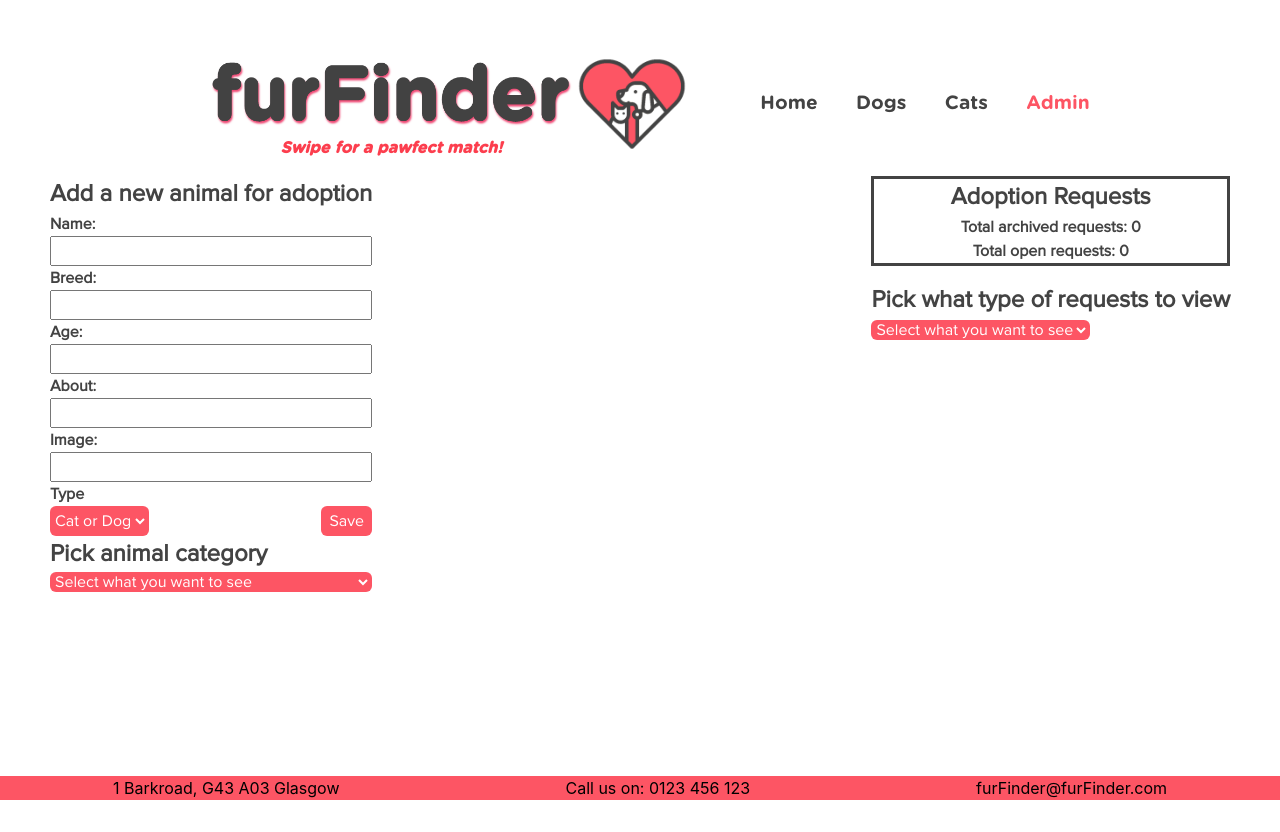
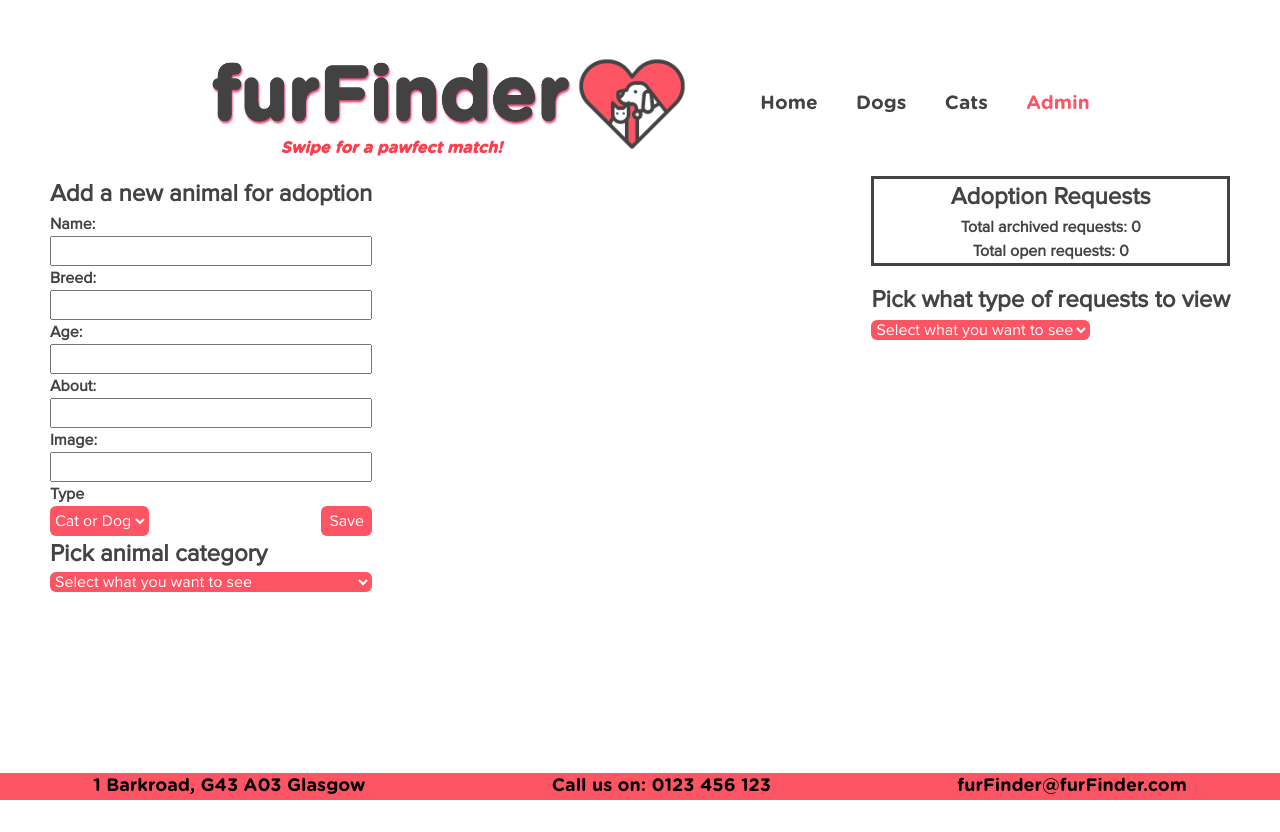
Before and after one commit to ljones-11/pet-shelter-app, a React (Create React App) app in the folder client/: page /admin in a window 1280 px wide. Built offline with nearby package versions, Linux system fonts and the light colour scheme; no server answers; a web font is replaced by a local one.

Commit message:
Footer font changed

```diff
--- a/client/src/components/Footer.js
+++ b/client/src/components/Footer.js
@@ -7,11 +7,11 @@ const FooterStyle = styled.footer`
   display: flex;
   align-items: center;
   justify-content: space-around;
-  /* margin-top: 3em; */
-  /* position: relative; */
   position: fixed;
   bottom: 0;
   width: 100%;
+  font-family: 'Gotham Rounded';
+  font-size: 18px;
 
 `
 
```
